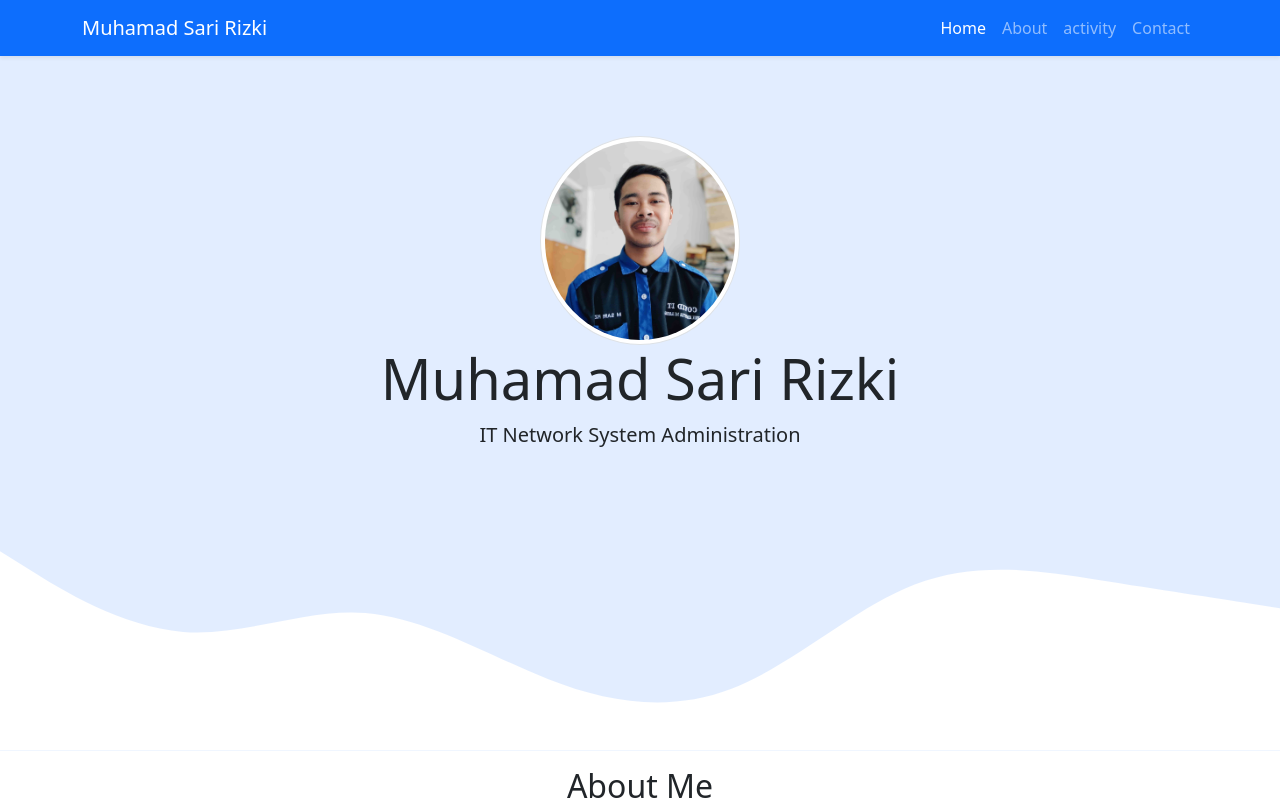
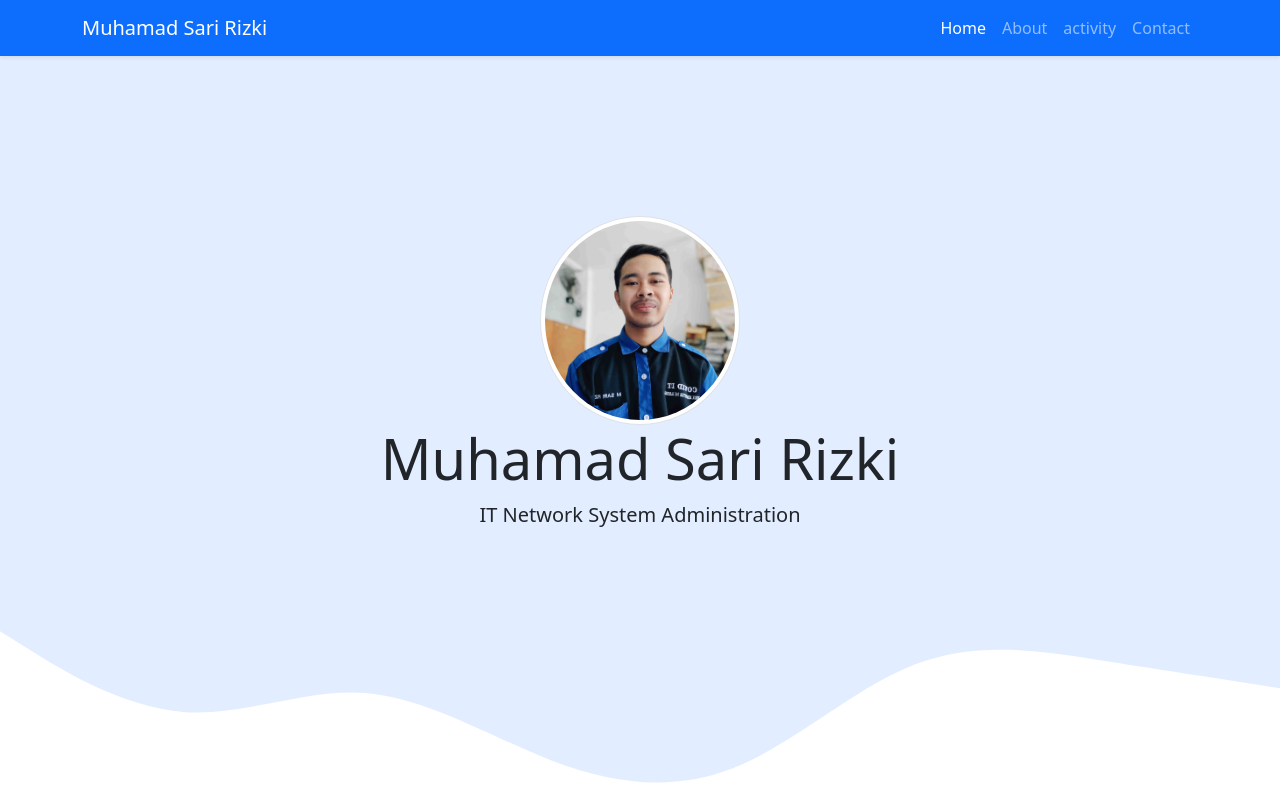
Before and after one commit to msaririzki/msaririzki.github.io, a plain HTML site: page index.html in a window 1280 px wide. Shown: the top 808 px of the page. Drawn offline with nearby package versions, Linux system fonts and the light colour scheme.

Commit message:
Update style.css

```diff
--- a/style.css
+++ b/style.css
@@ -1,5 +1,5 @@
 .jumbotron {
-  padding-top: 5rem;
+  padding-top: 10rem;
   background-color: #e2edff;
 }
 
```
